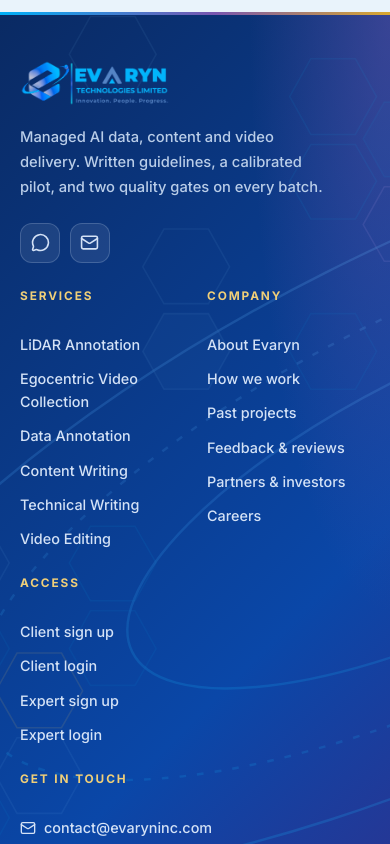
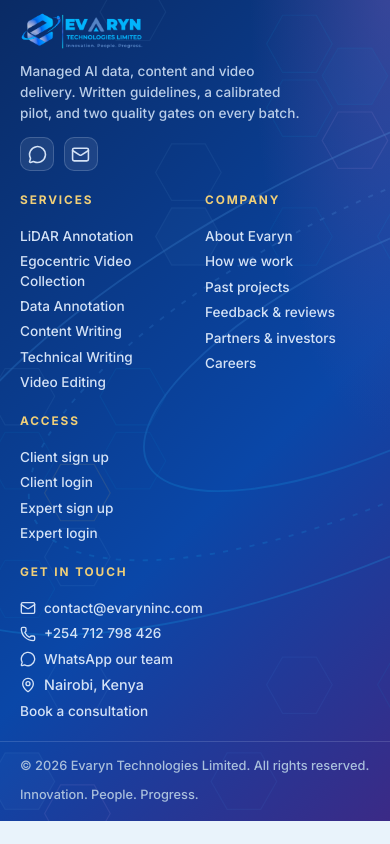
Before and after one commit to evaryntechnologies/evaryn-technologies, a Next.js app: page / in a window 390 px wide. Shown: the part 8620-9464 px from the top of the page. After the commit the page ends 9441 px from the top, so only its background shows below. Built offline with nearby package versions, Linux system fonts and the light colour scheme; no server answers.

Commit message:
Make footer compact

```diff
--- a/app/(public)/public.css
+++ b/app/(public)/public.css
@@ -929,3 +929,15 @@
 .ev2-section-heading { gap: 1rem 3rem; }
 .ev2-about-intro-body p { margin: 0 0 1.1rem; font-size: 1.06rem; max-width: 62ch; }
 .site-steps { grid-template-columns: repeat(auto-fit, minmax(210px, 1fr)) !important; }
+
+/* compact footer: height follows its content */
+.ev2-footer { margin-top: 0; padding-top: 2rem; }
+.ev2-footer-grid { padding-bottom: 1.25rem; gap: 1.25rem clamp(1.25rem, 2.5vw, 2.25rem); }
+.ev2-footer-about img { width: 124px; }
+.ev2-footer-about p { margin-top: 0.7rem; font-size: 0.85rem; line-height: 1.55; }
+.ev2-footer h2 { margin-bottom: 0.65rem; }
+.ev2-footer nav, .ev2-footer-contact { gap: 0.4rem; }
+.ev2-footer a, .ev2-footer-contact span { font-size: 0.85rem; line-height: 1.4; }
+.ev2-social { margin-top: 0.8rem; }
+.ev2-social a { width: 34px; height: 34px; border-radius: 10px; }
+.ev2-footer-bottom { padding-block: 0.9rem 1rem; }
```
